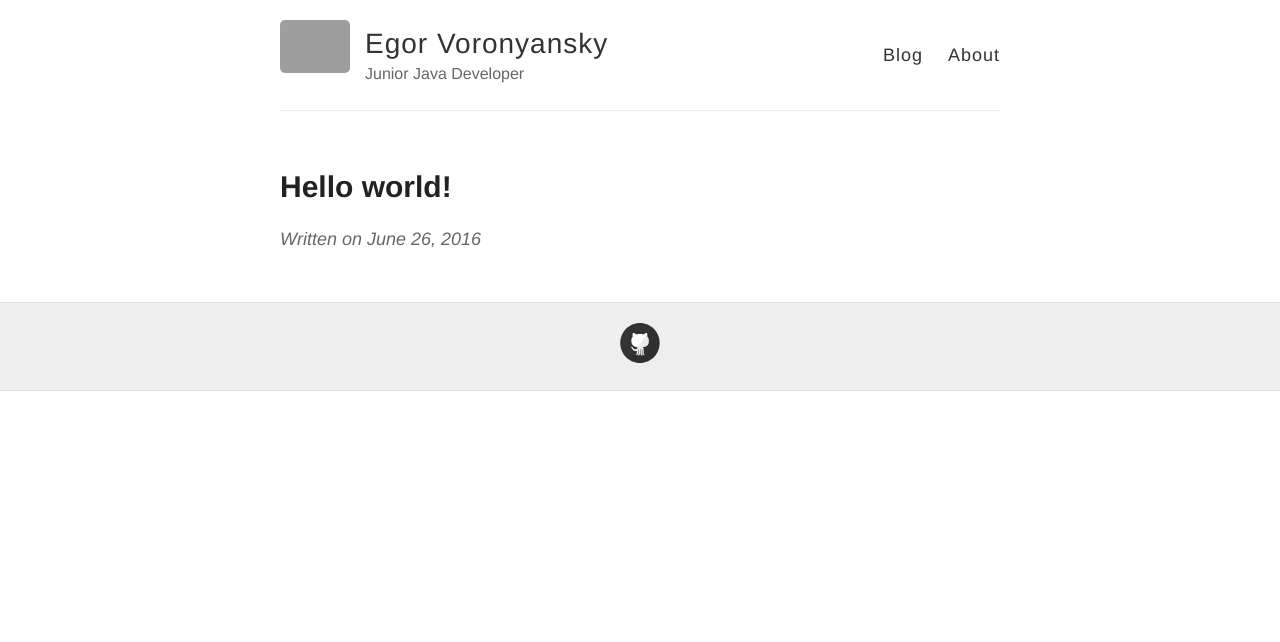
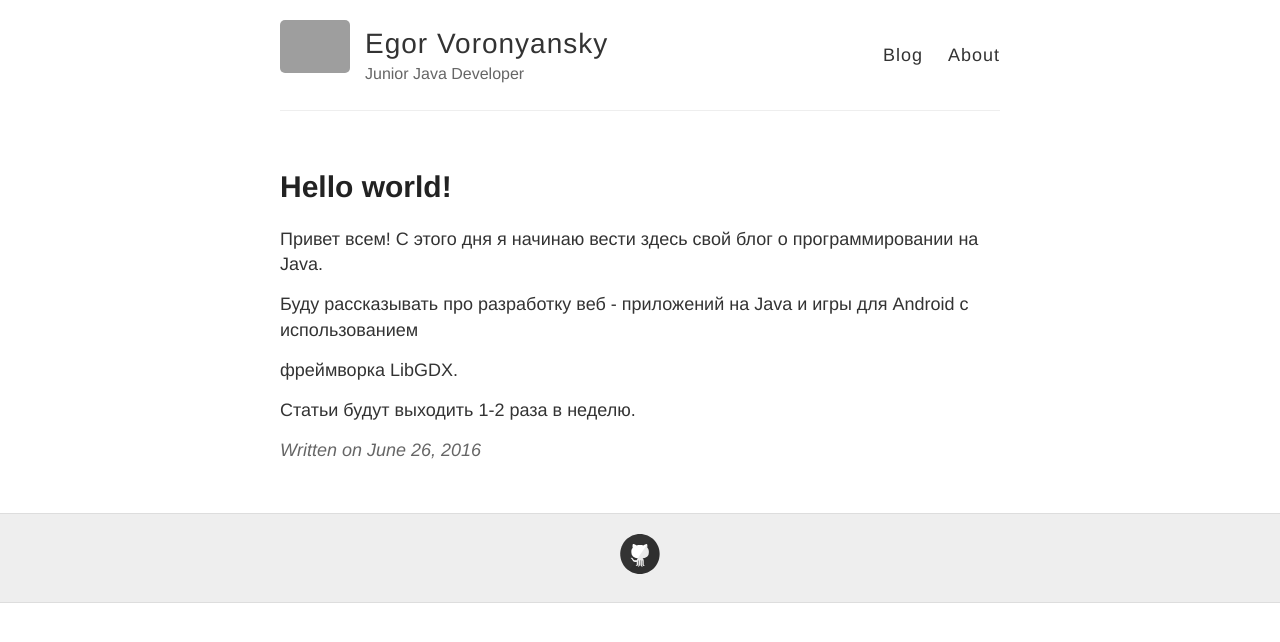
Before and after one commit to voronyansky/voronyansky.github.io, a Jekyll site: the page built from _posts/2016-6-26-Hello-World.md, in a window 1280 px wide. Shown: the top 642 px of the page. Built offline with Jekyll 4.4.1, drawn with Linux system fonts in a browser that asks for light colours; grey boxes are pictures that could not be loaded.

Commit message:
Add new a post

```diff
--- a/_posts/2016-6-26-Hello-World.md
+++ b/_posts/2016-6-26-Hello-World.md
@@ -1,4 +1,17 @@
 ---
+
 layout: post
+
 title: Hello world!
+
 ---
+
+
+
+Привет всем! С этого дня я начинаю вести здесь свой блог о программировании на Java.
+
+Буду рассказывать про разработку веб - приложений на Java и игры для Android с использованием
+
+фреймворка LibGDX.
+
+Статьи будут выходить 1-2 раза в неделю.
```
